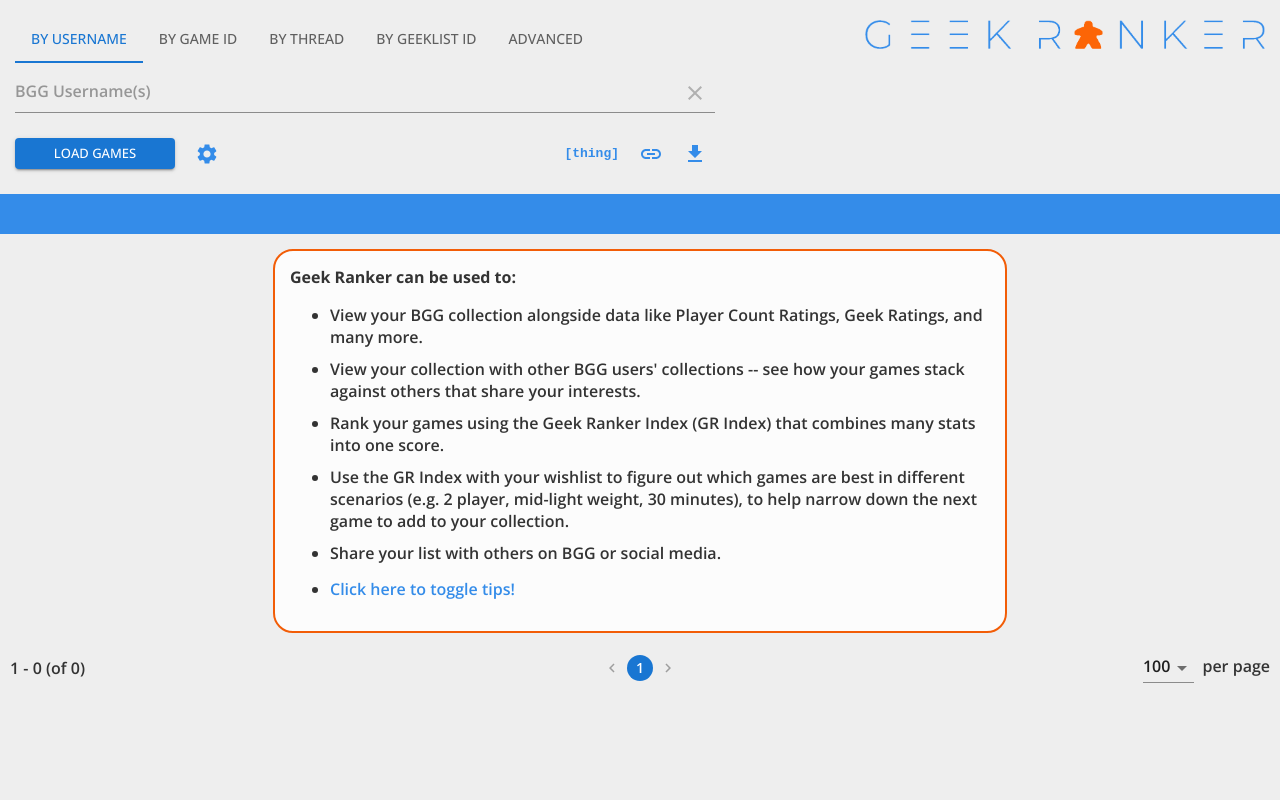
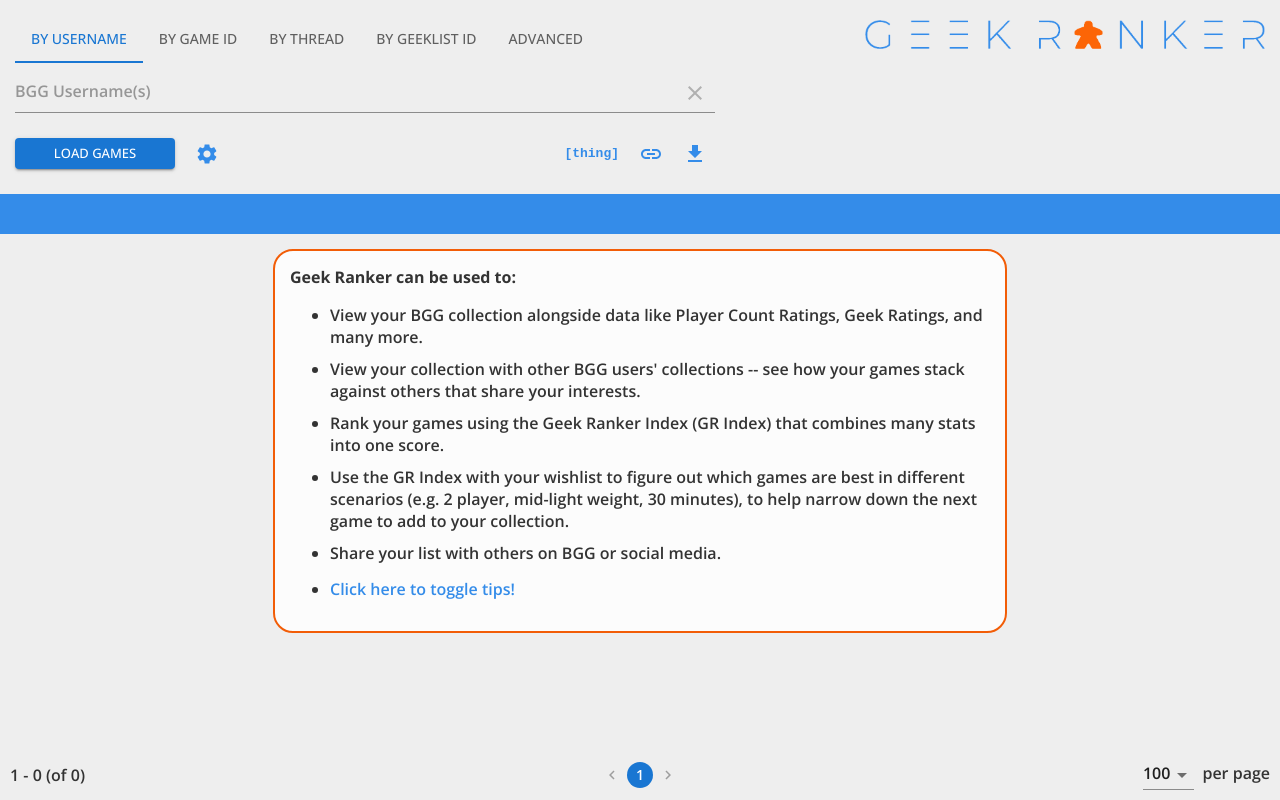
Before and after one commit to jeradrose/geekranker, a React (Create React App) app in the folder geekrankerweb/: page / in a window 1280 px wide. Built offline with nearby package versions, Linux system fonts and the light colour scheme; what timers would draw is missing.

Commit message:
Fix stick footer + orphaned max page

```diff
--- a/geekrankerweb/src/App.tsx
+++ b/geekrankerweb/src/App.tsx
@@ -41,6 +41,7 @@
     padding: 0;
     background-color: #eee;
     display: inline-flex;
+    margin-bottom: 50px;
   }
 `;
 
@@ -266,6 +267,7 @@
   // UI options
   const [singleColumnView, setSingleColumnView] = useState<boolean>(false);
   const [gamesPerPage, setGamesPerPage] = useState<number>(100);
+  const [page, setPage] = useState<number>(1);
 
   // Snackbar states
   const [openSnackbar, setOpenSnackbar] = useState<boolean>(false);
@@ -650,6 +652,13 @@
     getApiData();
   }, [usernames, gameIds, threadId, geekListId]);
 
+  useEffect(() => {
+    const maxPage = Math.trunc(getFilteredGames().length / gamesPerPage) + 1;
+    if (page > maxPage) {
+      setPage(maxPage);
+    }
+  }, [gamesPerPage]);
+
   const setTextFieldStateValues = () => {
     usernamesRef.current && setUsernames(getUsernamesFromString(usernamesRef.current.value));
     gameIdsRef.current && setGameIds(getGameIdsFromString(gameIdsRef.current.value))
@@ -837,6 +846,8 @@
           playerCountArray={getPlayerCountArray()}
           gamesPerPage={gamesPerPage}
           setGamesPerPage={setGamesPerPage}
+          page={page}
+          setPage={setPage}
         />
       </ThemeProvider>
       <Snackbar
@@ -973,6 +984,7 @@
                       size="small"
                       sx={{ mr: 1, mb: 1 }}
                       label="Games per page"
+                      MenuProps={{ disableScrollLock: true }}
                     >
                       {["25", "50", "100", "200", "500", "1000"].map(x => <MenuItem key={`games-per-page-select-${x}`} value={x}>{x}</MenuItem>)}
                     </Select>
--- a/geekrankerweb/src/GameRanker.tsx
+++ b/geekrankerweb/src/GameRanker.tsx
@@ -35,7 +35,7 @@
   display: flex;
   align-items: center;
   justify-content: space-between;
-  position: sticky;
+  position: fixed;
   bottom: 0;
   left: 0;
   background-color: #eee;
@@ -274,6 +274,8 @@
   screenWidth: number,
   gamesPerPage: number,
   setGamesPerPage: (value: number) => void,
+  page: number,
+  setPage: (value: number) => void,
 }
 
 function GameRanker({
@@ -304,10 +306,11 @@
   screenWidth,
   gamesPerPage,
   setGamesPerPage,
+  page,
+  setPage,
 }: GameRankerProps) {
   const renderCount = useRef<number>(0);
   const [showTips, setShowTips] = useState<boolean>(false);
-  const [page, setPage] = useState<number>(1);
 
   const innerBar = (value: number, maxValue: number, rank: number, idealValue?: number | false) =>
     value > 0 &&
```
